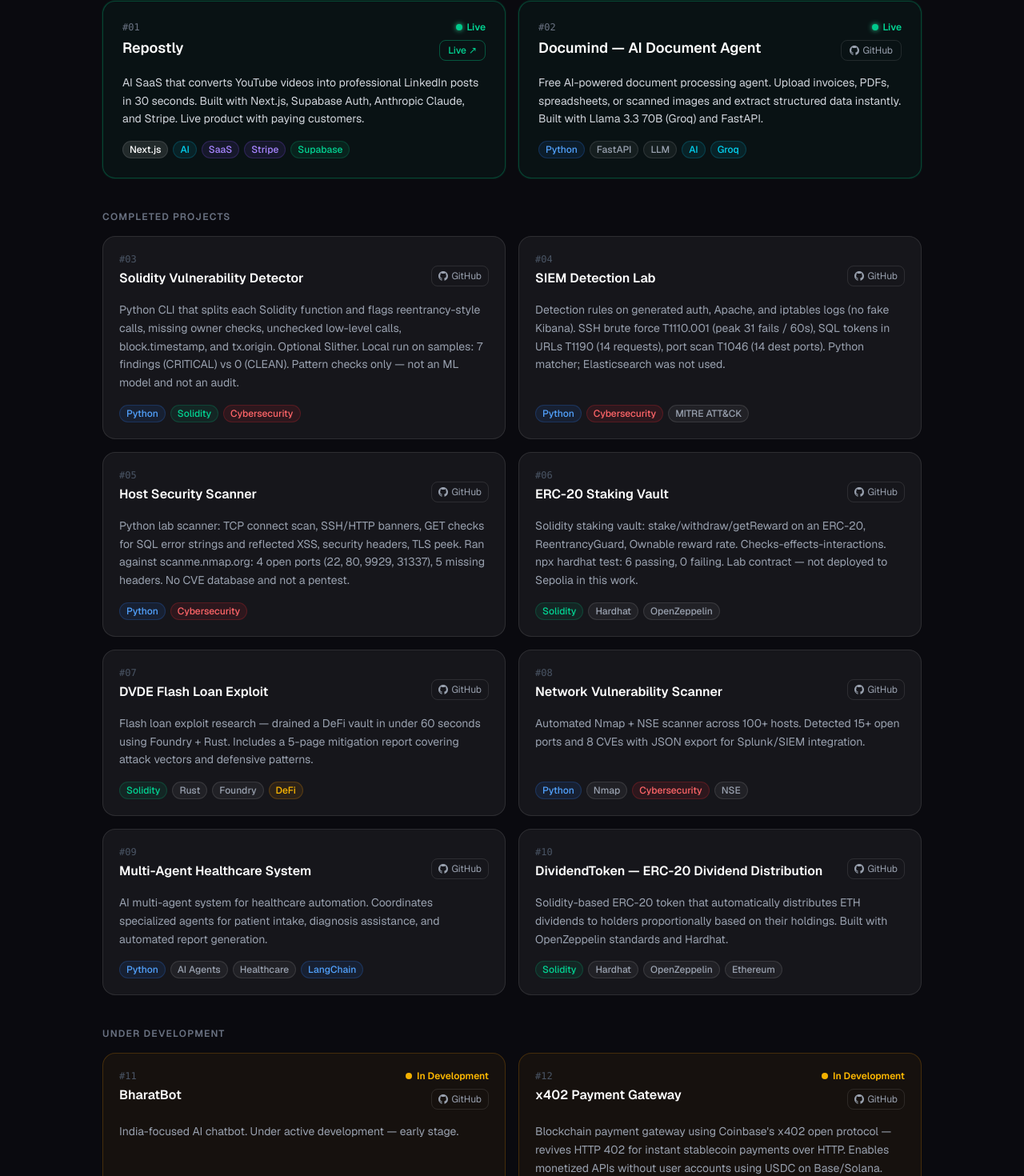
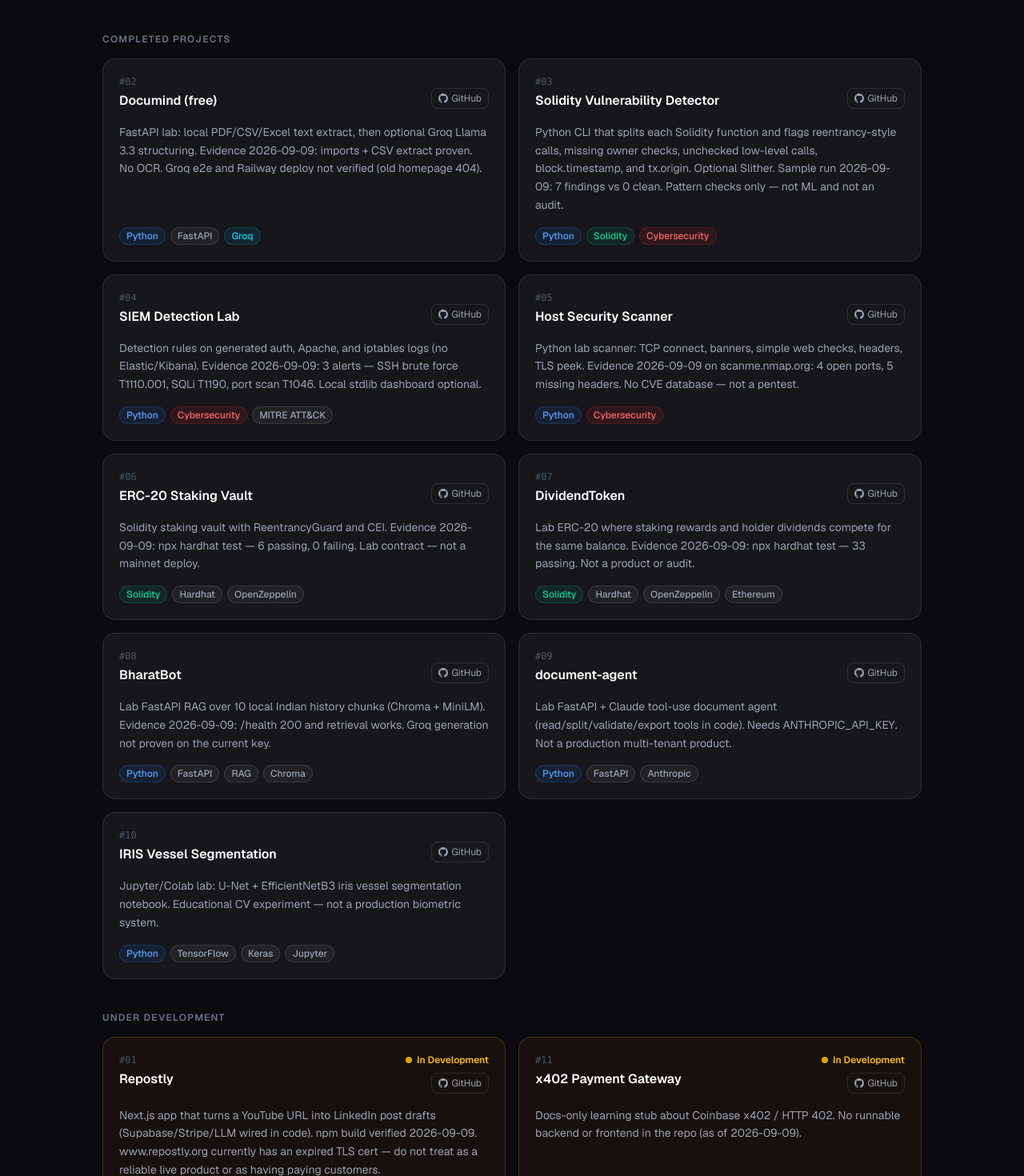
Before and after one commit to Harshanandhan/portfolio, a Next.js app: page / in a window 1280 px wide. Shown: the part 1003-2473 px from the top of the page at 80% size. Built offline with nearby package versions, Linux system fonts and the light colour scheme.

Commit message:
Honesty-pass project cards to match 2026-09-09 evidence (#1)

```diff
--- a/app/page.tsx
+++ b/app/page.tsx
@@ -1,30 +1,30 @@
 const PROJECTS = [
-  // ── LIVE PRODUCTS ─────────────────────────────────────────────────────────
+  // Live / demos (honest status)
   {
     num: 1,
-    status: "live",
+    status: "wip",
     name: "Repostly",
-    desc: "AI SaaS that converts YouTube videos into professional LinkedIn posts in 30 seconds. Built with Next.js, Supabase Auth, Anthropic Claude, and Stripe. Live product with paying customers.",
-    tags: ["Next.js", "AI", "SaaS", "Stripe", "Supabase"],
-    url: "https://www.repostly.org",
-    github: null,
+    desc: "Next.js app that turns a YouTube URL into LinkedIn post drafts (Supabase/Stripe/LLM wired in code). npm build verified 2026-09-09. www.repostly.org currently has an expired TLS cert — do not treat as a reliable live product or as having paying customers.",
+    tags: ["Next.js", "TypeScript", "Stripe", "Supabase"],
+    url: null,
+    github: "https://github.com/Harshanandhan/yt-repurposer-web",
   },
   {
     num: 2,
-    status: "live",
-    name: "Documind — AI Document Agent",
-    desc: "Free AI-powered document processing agent. Upload invoices, PDFs, spreadsheets, or scanned images and extract structured data instantly. Built with Llama 3.3 70B (Groq) and FastAPI.",
-    tags: ["Python", "FastAPI", "LLM", "AI", "Groq"],
+    status: "done",
+    name: "Documind (free)",
+    desc: "FastAPI lab: local PDF/CSV/Excel text extract, then optional Groq Llama 3.3 structuring. Evidence 2026-09-09: imports + CSV extract proven. No OCR. Groq e2e and Railway deploy not verified (old homepage 404).",
+    tags: ["Python", "FastAPI", "Groq"],
     url: null,
     github: "https://github.com/Harshanandhan/Documind-Free-version",
   },
 
-  // ── COMPLETED — MAJOR ─────────────────────────────────────────────────────
+  // Completed labs with reproduced evidence
   {
     num: 3,
     status: "done",
     name: "Solidity Vulnerability Detector",
-    desc: "Python CLI that splits each Solidity function and flags reentrancy-style calls, missing owner checks, unchecked low-level calls, block.timestamp, and tx.origin. Optional Slither. Local run on samples: 7 findings (CRITICAL) vs 0 (CLEAN). Pattern checks only — not an ML model and not an audit.",
+    desc: "Python CLI that splits each Solidity function and flags reentrancy-style calls, missing owner checks, unchecked low-level calls, block.timestamp, and tx.origin. Optional Slither. Sample run 2026-09-09: 7 findings vs 0 clean. Pattern checks only — not ML and not an audit.",
     tags: ["Python", "Solidity", "Cybersecurity"],
     url: null,
     github: "https://github.com/Harshanandhan/solidity-vulnerability-detector",
@@ -33,7 +33,7 @@
     num: 4,
     status: "done",
     name: "SIEM Detection Lab",
-    desc: "Detection rules on generated auth, Apache, and iptables logs (no fake Kibana). SSH brute force T1110.001 (peak 31 fails / 60s), SQL tokens in URLs T1190 (14 requests), port scan T1046 (14 dest ports). Python matcher; Elasticsearch was not used.",
+    desc: "Detection rules on generated auth, Apache, and iptables logs (no Elastic/Kibana). Evidence 2026-09-09: 3 alerts — SSH brute force T1110.001, SQLi T1190, port scan T1046. Local stdlib dashboard optional.",
     tags: ["Python", "Cybersecurity", "MITRE ATT&CK"],
     url: null,
     github: "https://github.com/Harshanandhan/siem-detection-lab",
@@ -42,18 +42,16 @@
     num: 5,
     status: "done",
     name: "Host Security Scanner",
-    desc: "Python lab scanner: TCP connect scan, SSH/HTTP banners, GET checks for SQL error strings and reflected XSS, security headers, TLS peek. Ran against scanme.nmap.org: 4 open ports (22, 80, 9929, 31337), 5 missing headers. No CVE database and not a pentest.",
+    desc: "Python lab scanner: TCP connect, banners, simple web checks, headers, TLS peek. Evidence 2026-09-09 on scanme.nmap.org: 4 open ports, 5 missing headers. No CVE database — not a pentest.",
     tags: ["Python", "Cybersecurity"],
     url: null,
     github: "https://github.com/Harshanandhan/host-security-scanner",
   },
-
-  // ── COMPLETED — SECURITY RESEARCH ─────────────────────────────────────────
   {
     num: 6,
     status: "done",
     name: "ERC-20 Staking Vault",
-    desc: "Solidity staking vault: stake/withdraw/getReward on an ERC-20, ReentrancyGuard, Ownable reward rate. Checks-effects-interactions. npx hardhat test: 6 passing, 0 failing. Lab contract — not deployed to Sepolia in this work.",
+    desc: "Solidity staking vault with ReentrancyGuard and CEI. Evidence 2026-09-09: npx hardhat test — 6 passing, 0 failing. Lab contract — not a mainnet deploy.",
     tags: ["Solidity", "Hardhat", "OpenZeppelin"],
     url: null,
     github: "https://github.com/Harshanandhan/erc20-staking-vault",
@@ -61,64 +59,64 @@
   {
     num: 7,
     status: "done",
-    name: "DVDE Flash Loan Exploit",
-    desc: "Flash loan exploit research — drained a DeFi vault in under 60 seconds using Foundry + Rust. Includes a 5-page mitigation report covering attack vectors and defensive patterns.",
-    tags: ["Solidity", "Rust", "Foundry", "DeFi"],
+    name: "DividendToken",
+    desc: "Lab ERC-20 where staking rewards and holder dividends compete for the same balance. Evidence 2026-09-09: npx hardhat test — 33 passing. Not a product or audit.",
+    tags: ["Solidity", "Hardhat", "OpenZeppelin", "Ethereum"],
     url: null,
-    github: "https://github.com/Harshanandhan/dvde-flash-loan-exploit",
+    github: "https://github.com/Harshanandhan/dividend-token",
   },
   {
     num: 8,
     status: "done",
-    name: "Network Vulnerability Scanner",
-    desc: "Automated Nmap + NSE scanner across 100+ hosts. Detected 15+ open ports and 8 CVEs with JSON export for Splunk/SIEM integration.",
-    tags: ["Python", "Nmap", "Cybersecurity", "NSE"],
+    name: "BharatBot",
+    desc: "Lab FastAPI RAG over 10 local Indian history chunks (Chroma + MiniLM). Evidence 2026-09-09: /health 200 and retrieval works. Groq generation not proven on the current key.",
+    tags: ["Python", "FastAPI", "RAG", "Chroma"],
     url: null,
-    github: "https://github.com/Harshanandhan/vuln-scanner",
+    github: "https://github.com/Harshanandhan/bharatbot",
   },
   {
     num: 9,
     status: "done",
-    name: "Multi-Agent Healthcare System",
-    desc: "AI multi-agent system for healthcare automation. Coordinates specialized agents for patient intake, diagnosis assistance, and automated report generation.",
-    tags: ["Python", "AI Agents", "Healthcare", "LangChain"],
+    name: "document-agent",
+    desc: "Lab FastAPI + Claude tool-use document agent (read/split/validate/export tools in code). Needs ANTHROPIC_API_KEY. Not a production multi-tenant product.",
+    tags: ["Python", "FastAPI", "Anthropic"],
     url: null,
-    github: "https://github.com/Harshanandhan/Multi-Agent-Healthcare-System",
+    github: "https://github.com/Harshanandhan/document-agent",
   },
   {
     num: 10,
     status: "done",
-    name: "DividendToken — ERC-20 Dividend Distribution",
-    desc: "Solidity-based ERC-20 token that automatically distributes ETH dividends to holders proportionally based on their holdings. Built with OpenZeppelin standards and Hardhat.",
-    tags: ["Solidity", "Hardhat", "OpenZeppelin", "Ethereum"],
+    name: "IRIS Vessel Segmentation",
+    desc: "Jupyter/Colab lab: U-Net + EfficientNetB3 iris vessel segmentation notebook. Educational CV experiment — not a production biometric system.",
+    tags: ["Python", "TensorFlow", "Keras", "Jupyter"],
     url: null,
-    github: "https://github.com/Harshanandhan/DividendToken-Automated-ERC-20-Dividend-Distribution-Smart-Contract-with-ETH-Rewards",
+    github: "https://github.com/Harshanandhan/IRIS-Vessel-Segmentation",
   },
 
-  // ── UNDER DEVELOPMENT ─────────────────────────────────────────────────────
+  // Thin / placeholder — honest labels
   {
     num: 11,
     status: "wip",
-    name: "BharatBot",
-    desc: "India-focused AI chatbot. Under active development — early stage.",
-    tags: ["AI", "Chatbot"],
+    name: "x402 Payment Gateway",
+    desc: "Docs-only learning stub about Coinbase x402 / HTTP 402. No runnable backend or frontend in the repo (as of 2026-09-09).",
+    tags: ["Blockchain", "x402", "Documentation"],
     url: null,
-    github: "https://github.com/Harshanandhan/bharatbot",
+    github: "https://github.com/Harshanandhan/x402-Payment-Gateway",
   },
   {
     num: 12,
     status: "wip",
-    name: "x402 Payment Gateway",
-    desc: "Blockchain payment gateway using Coinbase's x402 open protocol — revives HTTP 402 for instant stablecoin payments over HTTP. Enables monetized APIs without user accounts using USDC on Base/Solana.",
-    tags: ["Blockchain", "Solidity", "USDC", "Base"],
+    name: "Multi-Agent Healthcare System",
+    desc: "Healthcare multi-agent experiment stub. Verify README/code before citing specific agent workflows.",
+    tags: ["Python", "AI Agents"],
     url: null,
-    github: "https://github.com/Harshanandhan/x402-Payment-Gateway",
+    github: "https://github.com/Harshanandhan/Multi-Agent-Healthcare-System",
   },
 ];
 
 const SKILLS = {
   "AI / ML": ["Python", "TensorFlow", "scikit-learn", "CodeBERT", "LSTM", "NLP", "LangChain", "Groq"],
-  "Cybersecurity": ["Kali Linux", "Splunk", "Wireshark", "Burp Suite", "Metasploit", "Nessus", "OWASP", "MITRE ATT&CK", "NIST"],
+  "Cybersecurity": ["Python", "Detection Engineering", "MITRE ATT&CK", "OWASP", "Wireshark", "NIST"],
   "Blockchain": ["Solidity", "Ethereum", "Foundry", "Hardhat", "Slither", "OpenZeppelin", "DeFi", "EVM"],
   "Development": ["Next.js", "FastAPI", "TypeScript", "JavaScript", "Rust", "Bash", "SQL", "Docker"],
 };
```
